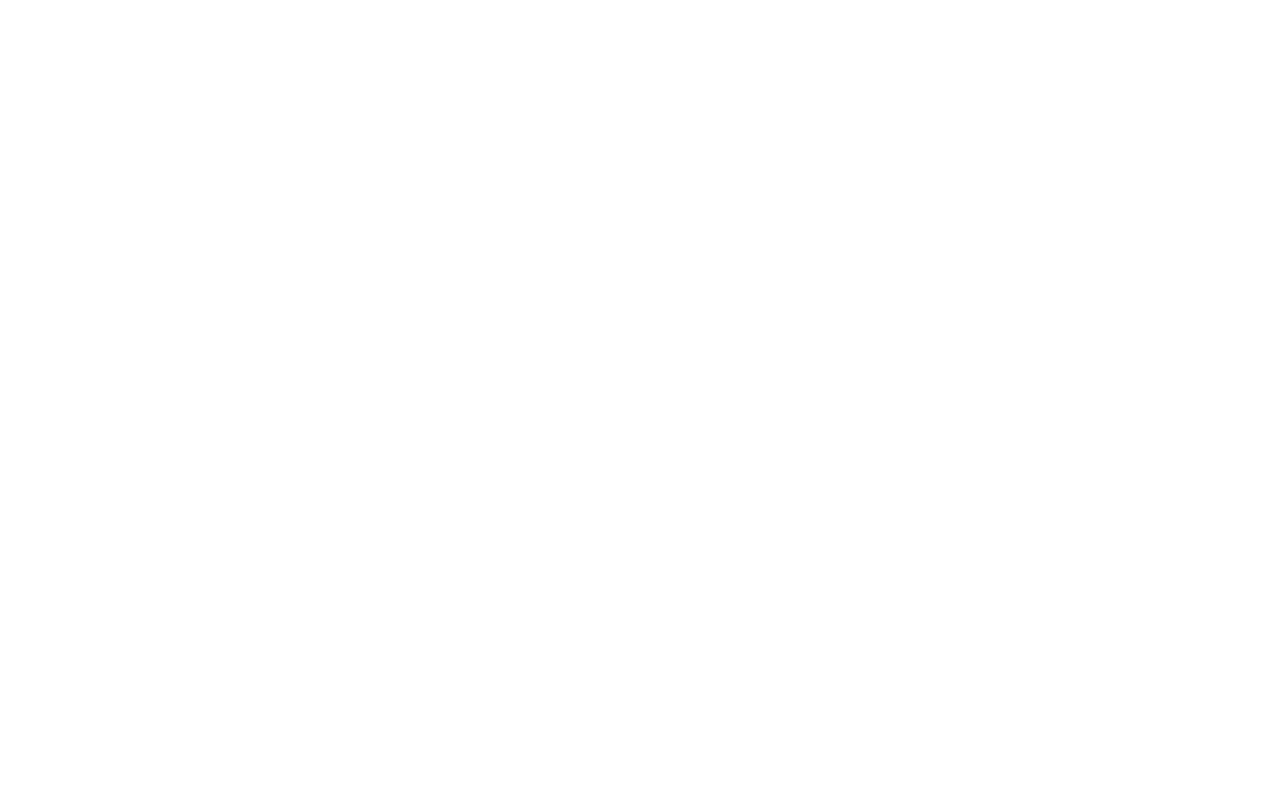
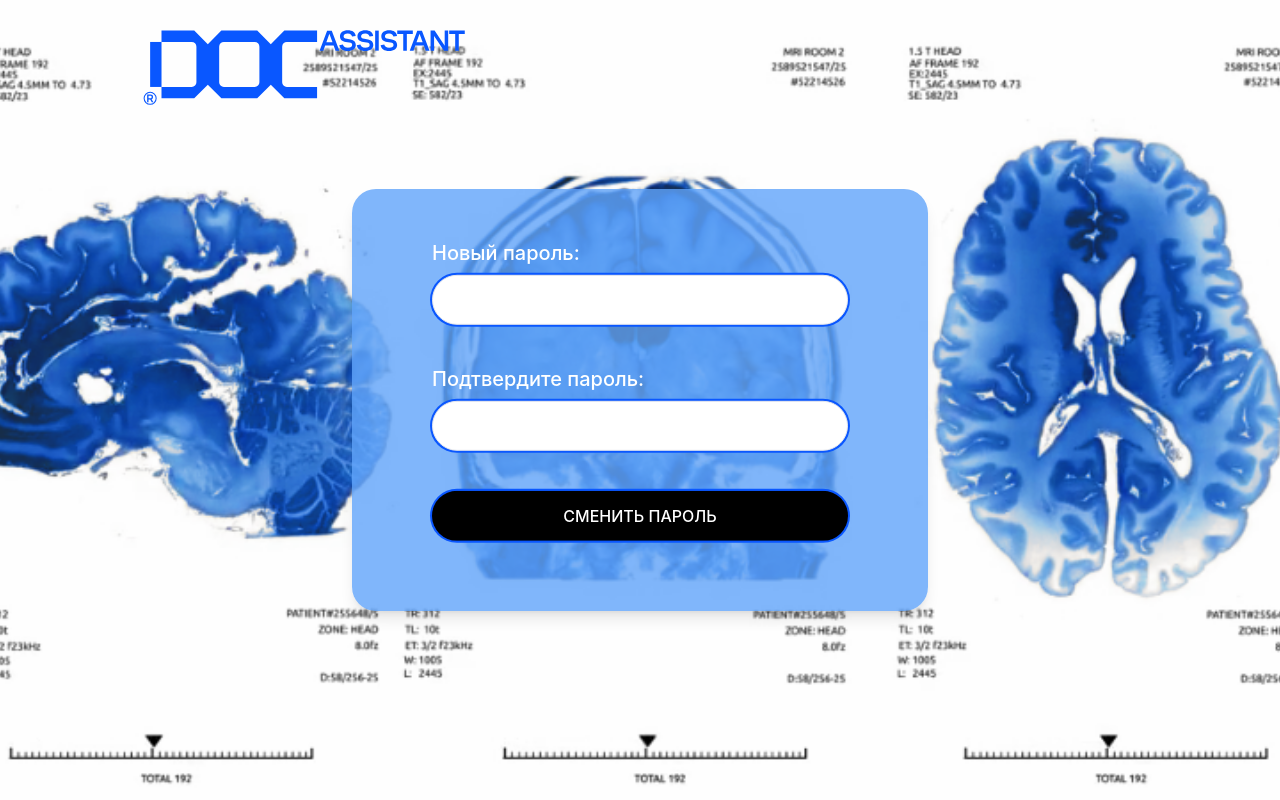
Before and after one commit to AreHumphrey/DOCassistant, a React (Vite) app: page /new-password in a window 1280 px wide. Before the commit this address had no page. Built offline with nearby package versions, Linux system fonts and the light colour scheme; what cornerstone-tools, cornerstone-wado-image-loader would draw is missing.

Commit message:
add NewPasswordPage

```diff
--- a/src/App.tsx
+++ b/src/App.tsx
@@ -10,11 +10,10 @@
 import FilesPage from './pages/FilesPage'
 import AnswerPage from './pages/AnswerPage'
 import ProfilePage from './pages/ProfilePage'
-import ResetPasswordPage from './pages/ResetPasswordPage';
-
+import ResetPasswordPage from './pages/ResetPasswordPage'
+import NewPasswordPage from './pages/NewPasswordPage' // ← добавлено
 
 function App() {
-
   return (
     <BrowserRouter>
       <AuthProvider>
@@ -29,6 +28,7 @@
           <Route path={'/answer'} element={<AnswerPage />} />
           <Route path={'/profile'} element={<ProfilePage />} />
           <Route path={'/reset-password'} element={<ResetPasswordPage />} />
+          <Route path={'/new-password'} element={<NewPasswordPage />} /> {/* ← добавлено */}
         </Routes>
       </AuthProvider>
     </BrowserRouter>
--- /dev/null
+++ b/src/pages/NewPasswordPage.tsx
@@ -0,0 +1,87 @@
+import React, { useState } from 'react';
+import axios from 'axios';
+import { useNavigate, useSearchParams } from 'react-router-dom';
+import bgImage from '@/images/bg.png';
+import redCrossIcon from '@/images/logo.svg';
+
+export default function NewPasswordPage() {
+  const [newPassword, setNewPassword] = useState('');
+  const [confirmPassword, setConfirmPassword] = useState('');
+  const [error, setError] = useState('');
+  const [loading, setLoading] = useState(false);
+  const navigate = useNavigate();
+  const [searchParams] = useSearchParams();
+  const token = searchParams.get('token') || '';
+
+  const handleSubmit = async (e: React.FormEvent) => {
+    e.preventDefault();
+    setError('');
+    setLoading(true);
+
+    try {
+      await axios.post('/api/reset-password', {
+        secret_token: token,
+        new_password: newPassword,
+        confirm_password: confirmPassword
+      });
+      navigate('/login');
+    } catch (err: any) {
+      setError(err.response?.data?.message || 'Ошибка при смене пароля.');
+    } finally {
+      setLoading(false);
+    }
+  };
+
+  return (
+    <div
+      className="h-screen w-screen flex items-center justify-center bg-cover bg-center px-4"
+      style={{ backgroundImage: `url(${bgImage})` }}
+    >
+      <div className="absolute top-0 left-0 transform -translate-y-[220px]">
+        <img src={redCrossIcon} alt="DocAssistant" className="w-[550px] h-[550px]" />
+      </div>
+
+      <div className="bg-[#61A4FA] bg-opacity-80 p-20 rounded-3xl shadow-lg w-full max-w-xl pb-10">
+        <form onSubmit={handleSubmit} className="space-y-10 -translate-y-[10%]">
+          <div className="mb-4">
+            <label htmlFor="newPassword" className="block mb-2 text-xl font-medium text-white">
+              Новый пароль:
+            </label>
+            <input
+              id="newPassword"
+              type="password"
+              value={newPassword}
+              onChange={(e) => setNewPassword(e.target.value)}
+              className="w-full py-3 px-3 border ring-2 ring-[#0A57FF] rounded-full text-left focus:outline-none focus:ring-2 focus:ring-blue-500"
+              required
+            />
+          </div>
+
+          <div className="mb-4">
+            <label htmlFor="confirmPassword" className="block mb-2 text-xl font-medium text-white">
+              Подтвердите пароль:
+            </label>
+            <input
+              id="confirmPassword"
+              type="password"
+              value={confirmPassword}
+              onChange={(e) => setConfirmPassword(e.target.value)}
+              className="w-full py-3 px-3 border ring-2 ring-[#0A57FF] rounded-full text-left focus:outline-none focus:ring-2 focus:ring-blue-500"
+              required
+            />
+          </div>
+
+          {error && <p className="text-red-500 text-xl text-center">{error}</p>}
+
+          <button
+            type="submit"
+            className="w-full bg-black py-3 px-3 text-white border ring-2 ring-[#0A57FF] rounded-full hover:bg-gray-800 transition"
+            disabled={loading}
+          >
+            {loading ? 'Сохранение...' : 'СМЕНИТЬ ПАРОЛЬ'}
+          </button>
+        </form>
+      </div>
+    </div>
+  );
+}
```
